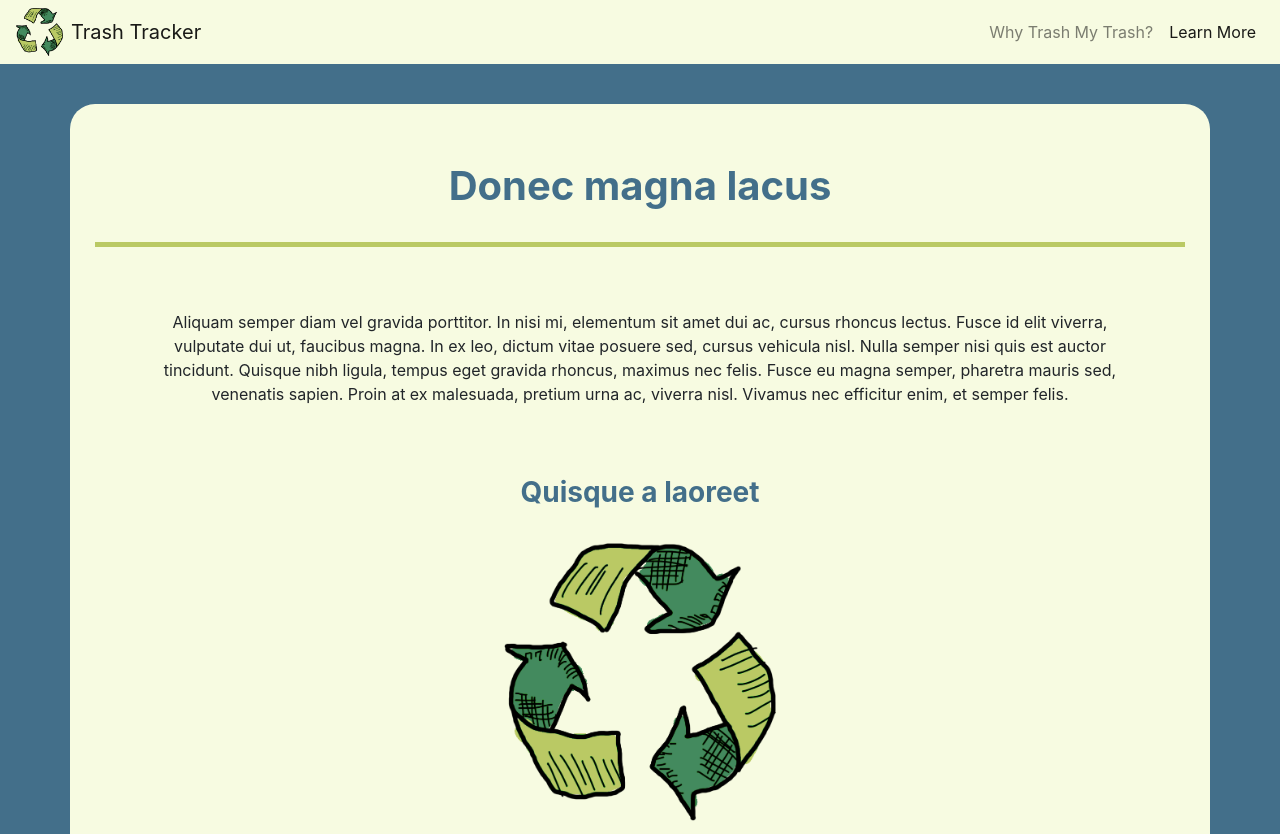
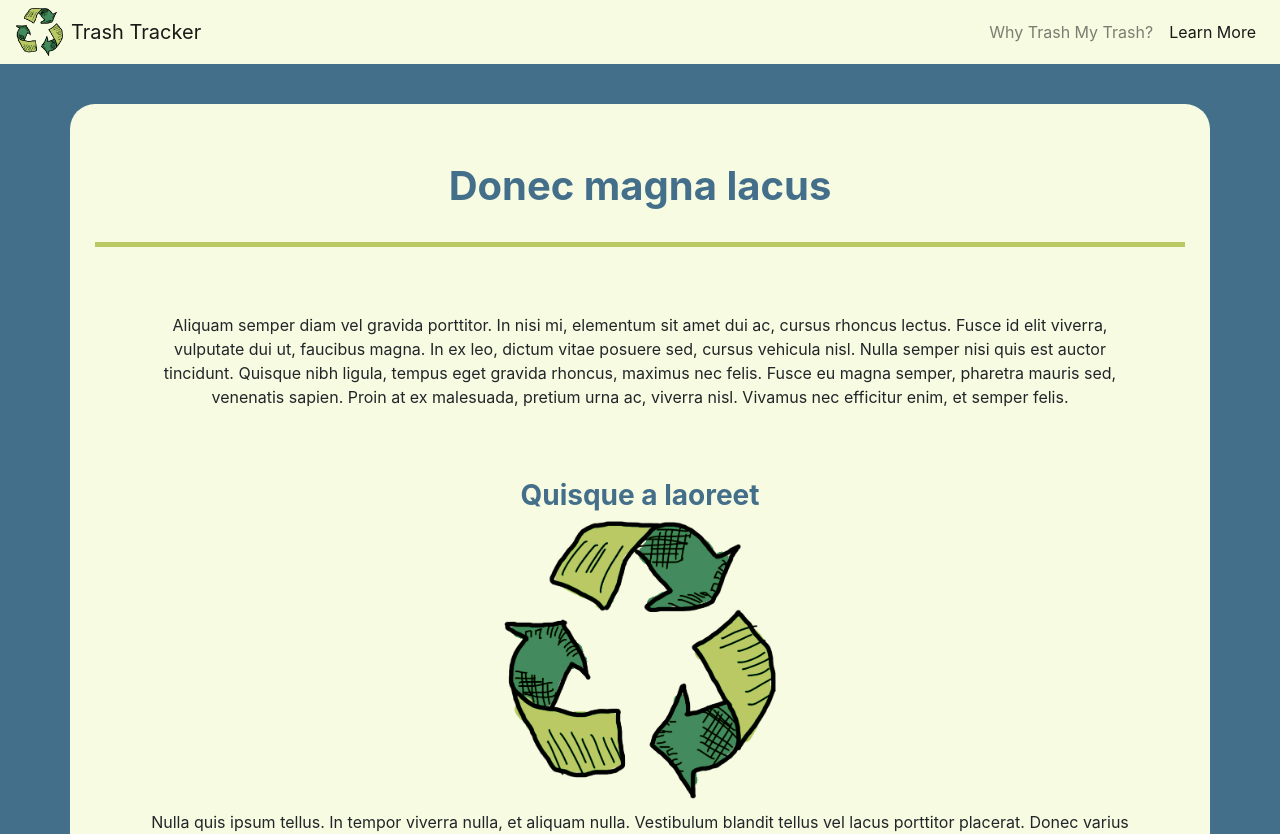
Before and after one commit to ToddSpainhour/trash-tracker, a React (Create React App) app: page /learnmore in a window 1280 px wide. Shown: the top 834 px of the page. Built offline with nearby package versions, Linux system fonts and the light colour scheme; no server answers.

Commit message:
basic LearnMore component styling

```diff
--- a/src/components/pages/LearnMore/LearnMore.scss
+++ b/src/components/pages/LearnMore/LearnMore.scss
@@ -18,16 +18,16 @@
     border-bottom-width: 5px;
     border-bottom-style: solid;
     border-bottom-color: $lightGreen;
+    margin-bottom: 5%;
   }
 
   .section-title {
     color: $blue;
-    padding: 0px 0px 25px 0px;
     font-weight: bold;
   }
 
   p {
-    padding: 5% 50px 5% 50px;
+    padding: 1% 50px 5% 50px;
 
   }
 }
```
